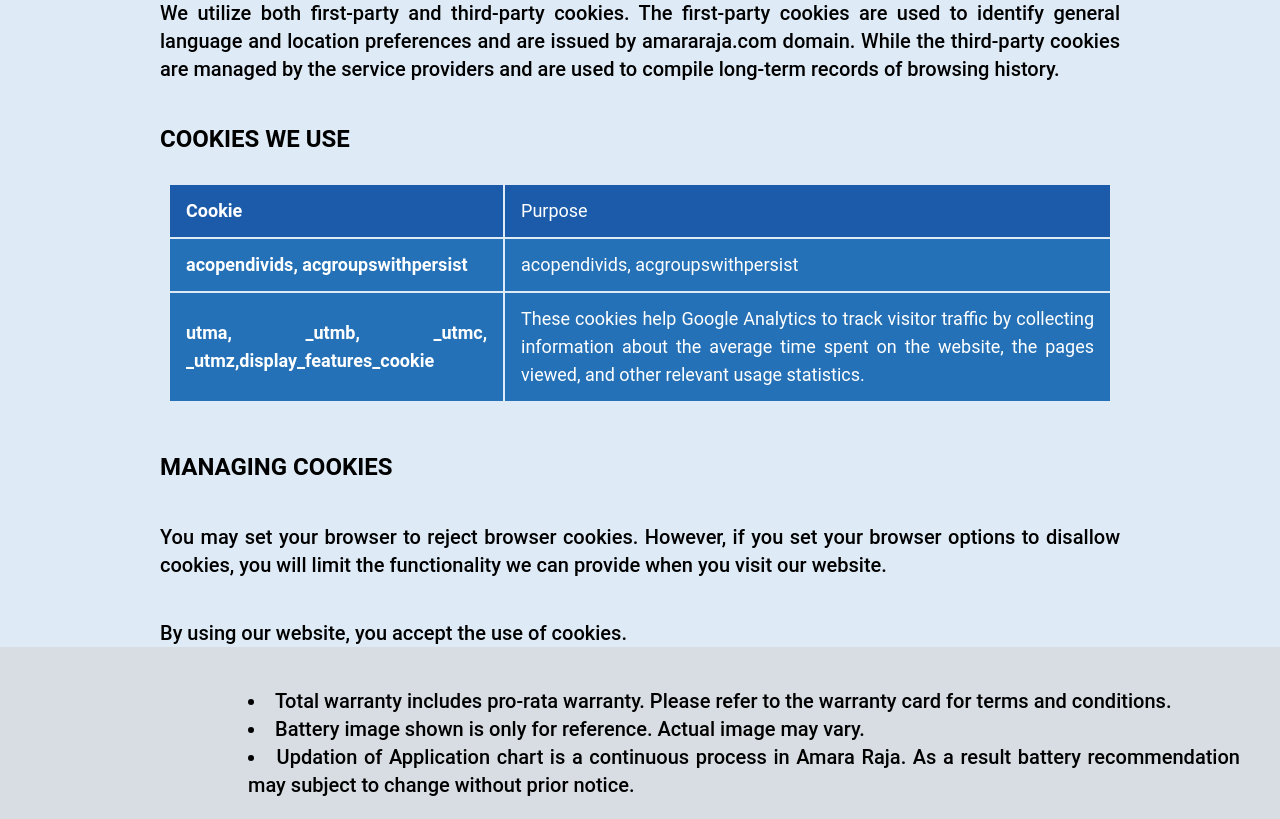
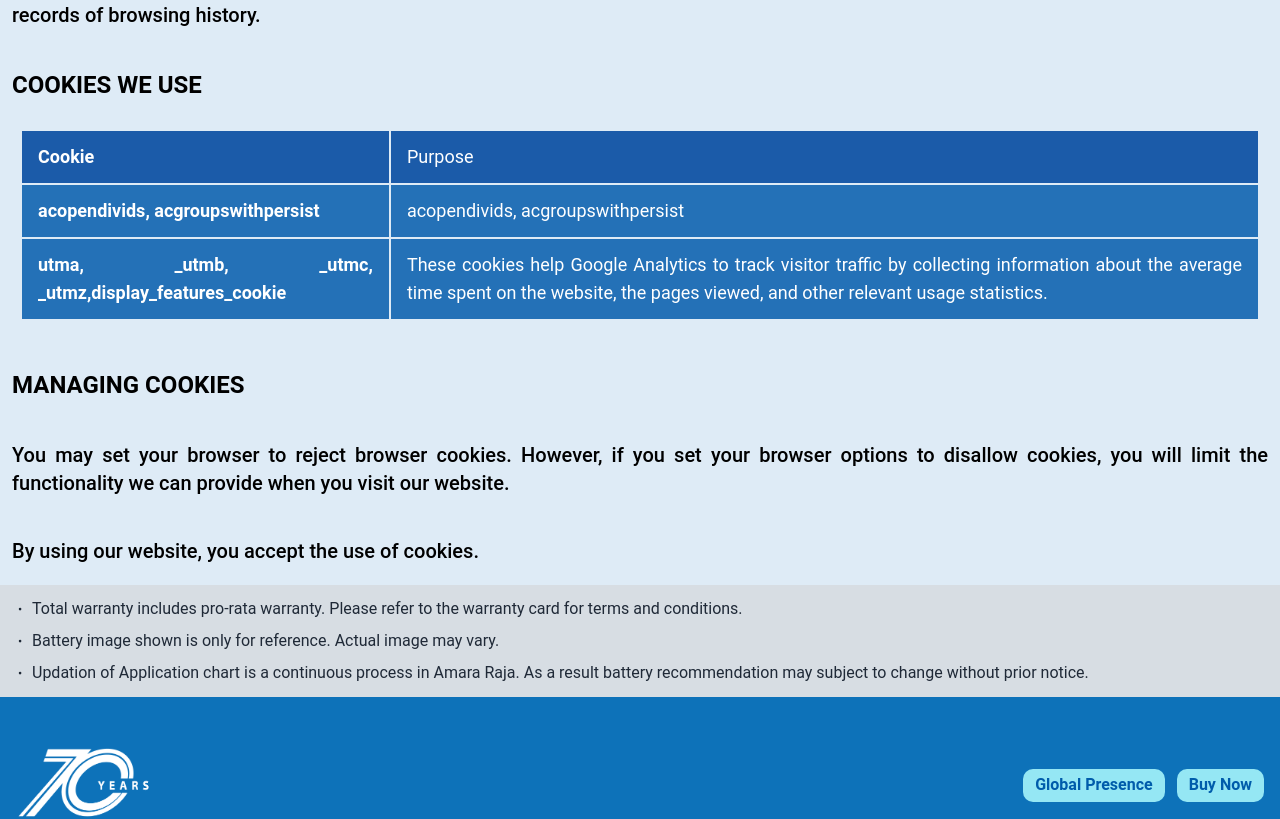
Before and after one commit to arbinzaman/rahimafrooz-battery, a React (Vite) app: page /privacy-policy in a window 1280 px wide. Shown: the part 804-1623 px from the top of the page. Built offline with nearby package versions, Linux system fonts and the light colour scheme.

Commit message:
Fixed responsive issue

```diff
--- a/src/pages/PrivacyPolicy.jsx
+++ b/src/pages/PrivacyPolicy.jsx
@@ -1,13 +1,18 @@
+import { LuDot } from "react-icons/lu";
+import { allDeviceMaxWidth } from "../styles/maxWidth";
+
 const PrivacyPolicy = () => {
   return (
-    <section className="mt-20 w-9/12 mx-auto mb-32">
-      <div className="">
+    <section className={`mt-20`}>
+      <div className={`${allDeviceMaxWidth}`}>
         {/* hero section of privacy policy start */}
-        <div>
-          <h1 className="text-5xl font-bold text-primary ">
+        <div className="mx-3">
+          <h1 className="text-semi_large lg:text-large  font-bold text-primary ">
             PRIVACY & COOKIES POLICY
           </h1>
-          <h3 className="text-black   text-2xl font-bold mt-10">WHAT ARE COOKIES</h3>
+          <h3 className="text-black   text-2xl font-bold mt-10">
+            WHAT ARE COOKIES
+          </h3>
           <p className="text-justify text-black text-xl mt-10 font-medium">
             Cookies are pieces of information that are placed on your device
             when you visit a website. This data/information is given back to the
@@ -20,7 +25,9 @@ const PrivacyPolicy = () => {
             disable browser cookies.
           </p>
 
-          <h3 className="text-black   text-2xl font-bold mt-10">HOW WE USE COOKIES</h3>
+          <h3 className="text-black   text-2xl font-bold mt-10">
+            HOW WE USE COOKIES
+          </h3>
 
           <p className="text-justify text-black text-xl mt-10 font-medium">
             The information gathered through the cookies we use on our website
@@ -40,8 +47,10 @@ const PrivacyPolicy = () => {
         </div>
         {/* hero section of privacy policy start */}
         {/* Cookies section of privacy policy start */}
-        <div>
-          <h3 className="text-black   text-2xl font-bold mt-10">COOKIES WE USE</h3>
+        <div className="mx-3">
+          <h3 className="text-black   text-2xl font-bold mt-10">
+            COOKIES WE USE
+          </h3>
           <div className="overflow-x-auto">
             <table className="table border-background border-separate border-8 rounded-none text-justify text-lg mt-5  text-white">
               <tbody>
@@ -73,8 +82,10 @@ const PrivacyPolicy = () => {
         {/* Cookies section of privacy policy End */}
         {/* Managing Cookie section of privacy policy Start */}
 
-        <div>
-          <h3 className="text-black   text-2xl font-bold mt-10">MANAGING COOKIES</h3>
+        <div className="mx-3">
+          <h3 className="text-black   text-2xl font-bold mt-10">
+            MANAGING COOKIES
+          </h3>
           <p className="text-justify text-black text-xl mt-10 font-medium">
             You may set your browser to reject browser cookies. However, if you
             set your browser options to disallow cookies, you will limit the
@@ -89,23 +100,34 @@ const PrivacyPolicy = () => {
       </div>
 
       {/*List section of privacy policy Start */}
-      <div className="bg-cookieList text-xl text-black font-medium absolute left-0 right-0">
-        <ul className="list-inside list-disc text-justify ml-52 p-10 ">
-          <li>
+      <section className="bg-background2 py-1 mt-5">
+        <div className={`${allDeviceMaxWidth}`}>
+          <ul className="mx-3 text-justify">
+            <li className="my-2 flex items-center gap-1">
+              <LuDot />
+              <p>
                 Total warranty includes pro-rata warranty. Please refer to the
                 warranty card for terms and conditions.
+              </p>
             </li>
-          <li>
-            Battery image shown is only for reference. Actual image may vary.
+            <li className="my-2 flex items-center gap-1">
+              <LuDot />
+              <p>
+                Battery image shown is only for reference. Actual image may
+                vary.
+              </p>
             </li>
-          <li>
-            Updation of Application chart is a continuous process in Amara Raja.
-            As a result battery recommendation may subject to change without
-            prior notice.
+            <li className="my-2 flex items-center gap-1">
+              <LuDot />
+              <p>
+                Updation of Application chart is a continuous process in Amara
+                Raja. As a result battery recommendation may subject to change
+                without prior notice.
+              </p>
             </li>
           </ul>
         </div>
-
+      </section>
       {/*List section of privacy policy End */}
     </section>
   );
```
Lines whose indentation alone changed are shown as unchanged.
